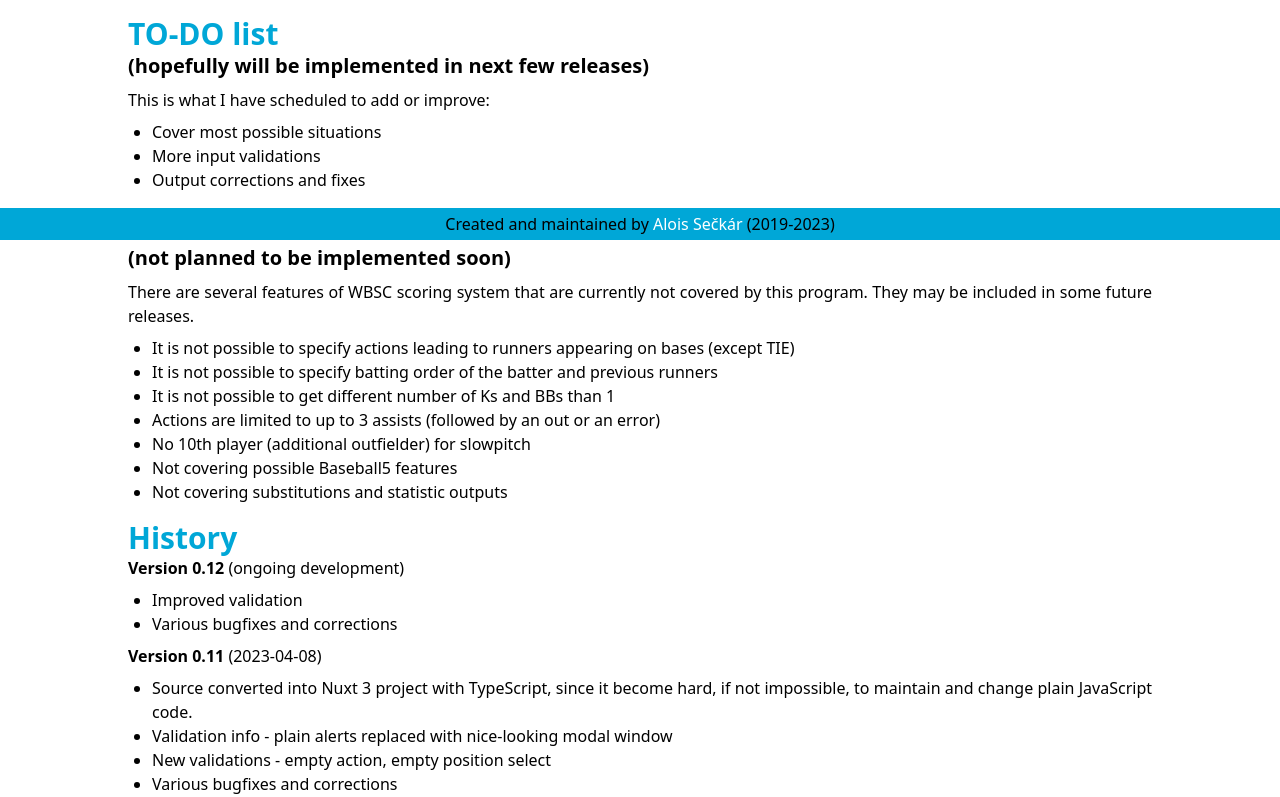
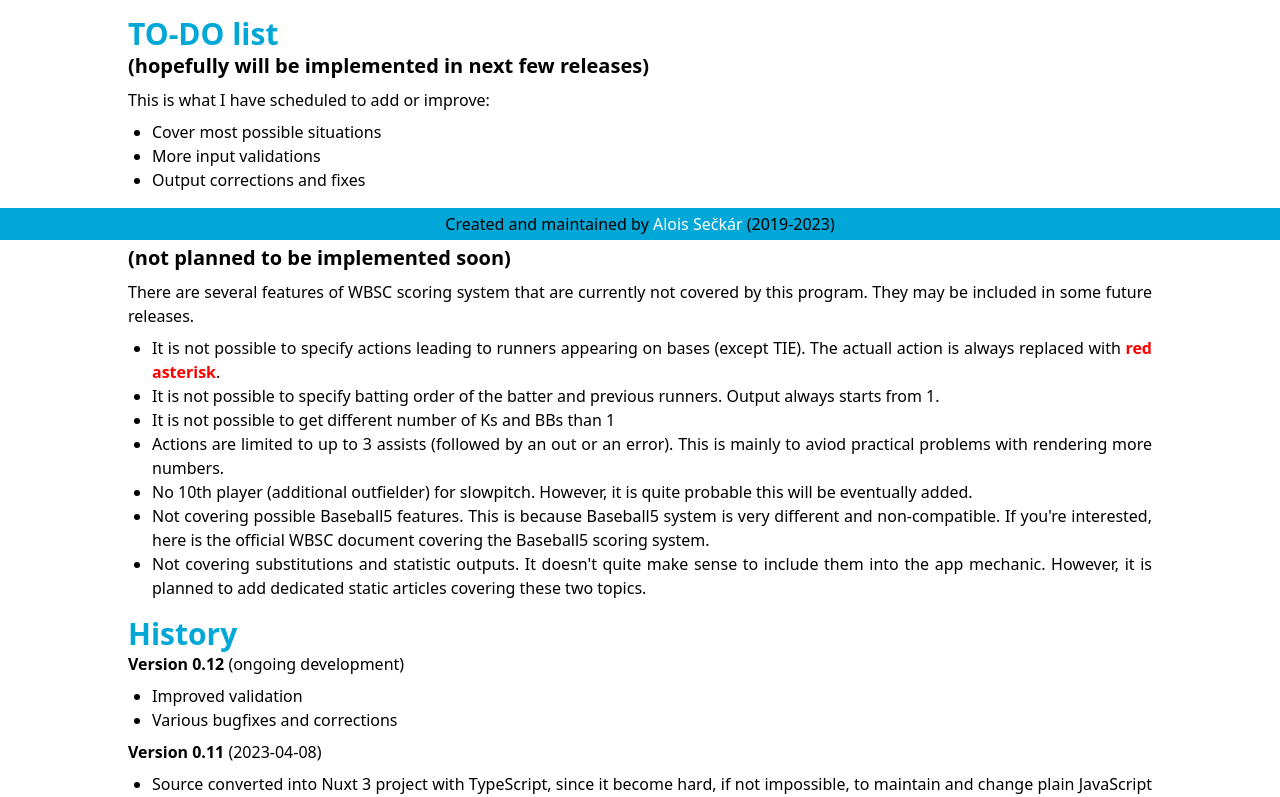
Before and after one commit to AloisSeckar/WBSC-Scoring, a Nuxt app: page /project in a window 1280 px wide. Shown: the part 560-1357 px from the top of the page. Built offline with nearby package versions, Linux system fonts and the light colour scheme.

Commit message:
enhance "Limitations" section

```diff
--- a/pages/project.vue
+++ b/pages/project.vue
@@ -66,13 +66,13 @@
         They may be included in some future releases.
       </p>
       <ul class="list-disc">
-        <li>It is not possible to specify actions leading to runners appearing on bases (except TIE)</li>
-        <li>It is not possible to specify batting order of the batter and previous runners</li>
+        <li>It is not possible to specify actions leading to runners appearing on bases (except TIE). The actuall action is always replaced with <strong><span style="color: red">red asterisk</span></strong>.</li>
+        <li>It is not possible to specify batting order of the batter and previous runners. Output always starts from 1.</li>
         <li>It is not possible to get different number of Ks and BBs than 1</li>
-        <li>Actions are limited to up to 3 assists (followed by an out or an error)</li>
-        <li>No 10th player (additional outfielder) for slowpitch</li>
-        <li>Not covering possible Baseball5 features</li>
-        <li>Not covering substitutions and statistic outputs</li>
+        <li>Actions are limited to up to 3 assists (followed by an out or an error). This is mainly to aviod practical problems with rendering more numbers.</li>
+        <li>No 10th player (additional outfielder) for slowpitch. However, it is quite probable this will be eventually added.</li>
+        <li>Not covering possible Baseball5 features. This is because Baseball5 system is very different and non-compatible. If you're interested, here is <a href="https://s3-eu-west-1.amazonaws.com/static.wbsc.org/assets/cms/documents/9b129842-cb39-da53-4b67-9c4c5a86f997.pdf">the official WBSC document</a> covering the Baseball5 scoring system.</li>
+        <li>Not covering substitutions and statistic outputs. It doesn't quite make sense to include them into the app mechanic. However, it is planned to add dedicated static articles covering these two topics.</li>
       </ul>
     </div>
 
```
